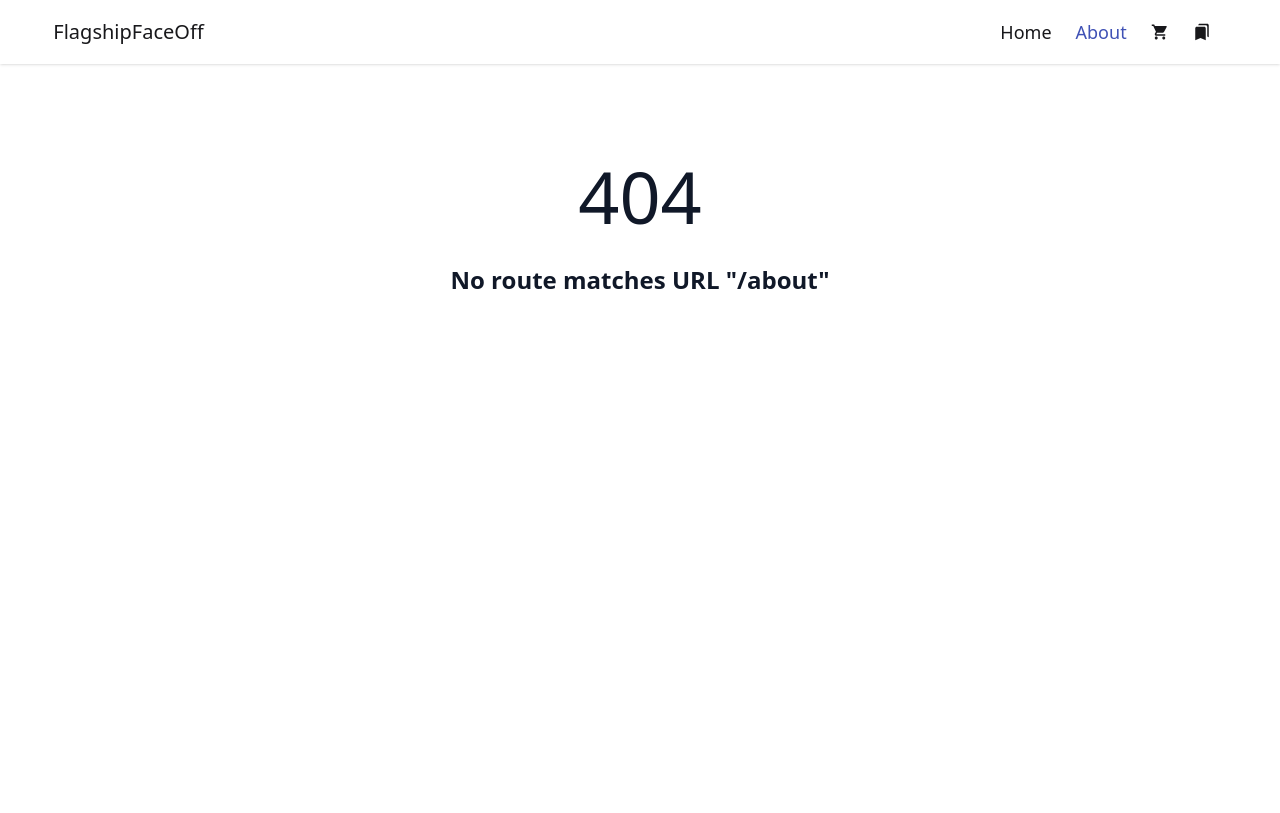
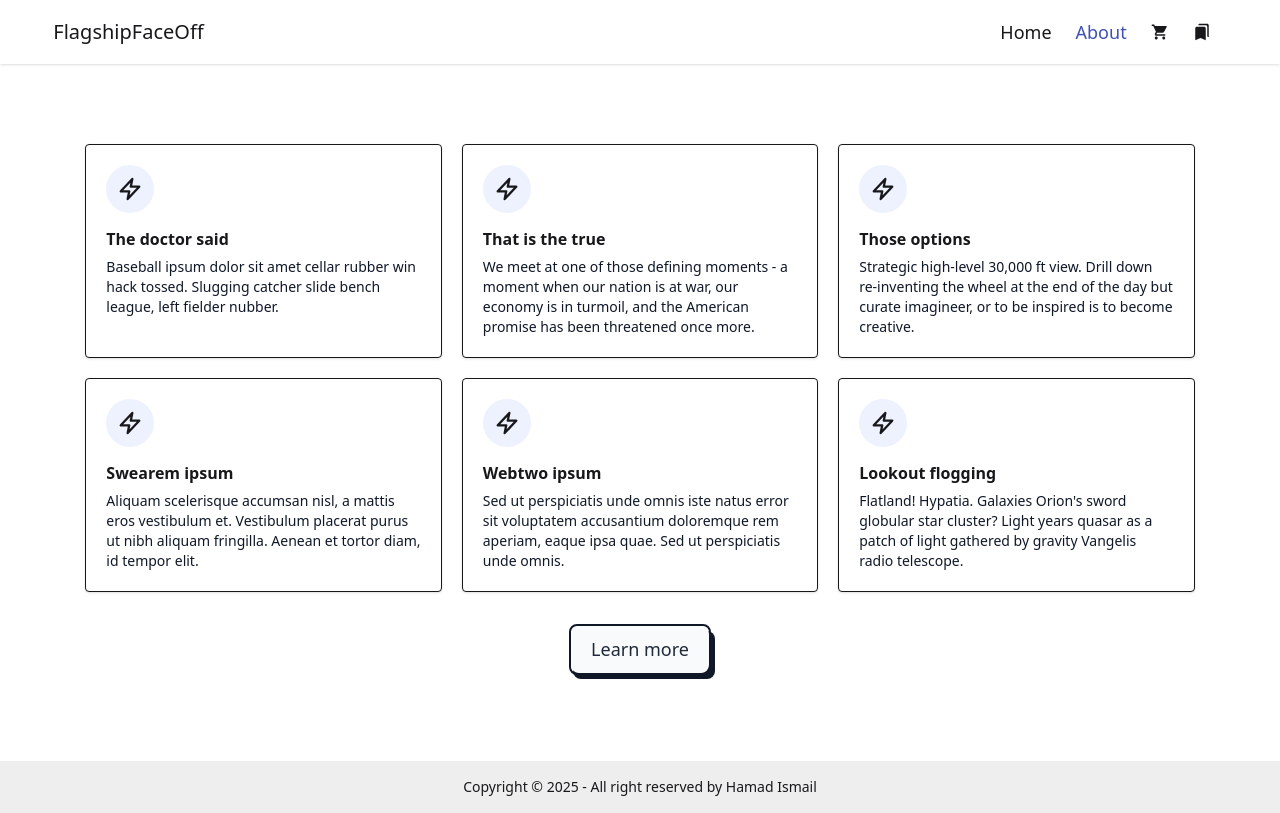
Before and after one commit to hamadismail/flagship-face-off, a React (Vite) app: page /about in a window 1280 px wide. Before the commit this address had no page. Built offline with nearby package versions, Linux system fonts and the light colour scheme.

Commit message:
implement-addToCart

```diff
--- a/src/components/Header/Navbar.jsx
+++ b/src/components/Header/Navbar.jsx
@@ -1,9 +1,11 @@
-import React from 'react';
+import React, { useContext } from 'react';
 import NavList from './NavList';
 import { MdBookmarks, MdShoppingCart } from 'react-icons/md';
 import { Link } from 'react-router';
+import { CartContext } from '../../providers/Contexts';
 
 const Navbar = () => {
+  const { carts } = useContext(CartContext);
   const listData = [
     { id: 1, name: 'Home', path: '/' },
     { id: 2, name: 'About', path: '/about' },
@@ -12,8 +14,19 @@
   const lists = listData.map(list => <NavList key={list.id} list={list} />);
 
   const iconList = [
-    { id: 3, name: <MdShoppingCart />, path: '/cart' },
-    { id: 4, name: <MdBookmarks />, path: '/favourite' },
+    {
+      id: 1,
+      name: (
+        <div className="relative">
+          <MdShoppingCart />
+          <p className="absolute -top-3 -right-2 text-sm">
+            {carts.length > 0 && carts.length}
+          </p>
+        </div>
+      ),
+      path: '/cart',
+    },
+    { id: 2, name: <MdBookmarks />, path: '/favourite' },
   ];
 
   const iconLists = iconList.map(icon => <NavList key={icon.id} list={icon} />);
--- a/src/main.jsx
+++ b/src/main.jsx
@@ -3,9 +3,12 @@
 import './index.css';
 import { RouterProvider } from 'react-router';
 import router from './routes/Routes';
+import CartProviders from './providers/CartProviders';
 
 createRoot(document.getElementById('root')).render(
   <StrictMode>
-    <RouterProvider router={router} />
+    <CartProviders>
+      <RouterProvider router={router} />
+    </CartProviders>
   </StrictMode>
 );
--- /dev/null
+++ b/src/pages/About.jsx
@@ -0,0 +1,153 @@
+import React from 'react';
+import Button from '../components/ui/Button';
+
+const About = () => {
+  return (
+    <div className="px-4 py-16 mx-auto sm:max-w-xl md:max-w-full lg:max-w-screen-xl md:px-24 lg:px-8 lg:py-20">
+      <div className="grid gap-5 mb-8 md:grid-cols-2 lg:grid-cols-3">
+        <div className="p-5 duration-300 transform bg-white border rounded shadow-sm hover:-translate-y-2">
+          <div className="flex items-center justify-center w-12 h-12 mb-4 rounded-full bg-indigo-50">
+            <svg
+              className="w-10 h-10 text-deep-purple-accent-400"
+              stroke="currentColor"
+              viewBox="0 0 52 52"
+            >
+              <polygon
+                strokeWidth="3"
+                strokeLinecap="round"
+                strokeLinejoin="round"
+                fill="none"
+                points="29 13 14 29 25 29 23 39 38 23 27 23"
+              />
+            </svg>
+          </div>
+          <h6 className="mb-2 font-semibold leading-5">The doctor said</h6>
+          <p className="text-sm text-gray-900">
+            Baseball ipsum dolor sit amet cellar rubber win hack tossed.
+            Slugging catcher slide bench league, left fielder nubber.
+          </p>
+        </div>
+        <div className="p-5 duration-300 transform bg-white border rounded shadow-sm hover:-translate-y-2">
+          <div className="flex items-center justify-center w-12 h-12 mb-4 rounded-full bg-indigo-50">
+            <svg
+              className="w-10 h-10 text-deep-purple-accent-400"
+              stroke="currentColor"
+              viewBox="0 0 52 52"
+            >
+              <polygon
+                strokeWidth="3"
+                strokeLinecap="round"
+                strokeLinejoin="round"
+                fill="none"
+                points="29 13 14 29 25 29 23 39 38 23 27 23"
+              />
+            </svg>
+          </div>
+          <h6 className="mb-2 font-semibold leading-5">That is the true</h6>
+          <p className="text-sm text-gray-900">
+            We meet at one of those defining moments - a moment when our nation
+            is at war, our economy is in turmoil, and the American promise has
+            been threatened once more.
+          </p>
+        </div>
+        <div className="p-5 duration-300 transform bg-white border rounded shadow-sm hover:-translate-y-2">
+          <div className="flex items-center justify-center w-12 h-12 mb-4 rounded-full bg-indigo-50">
+            <svg
+              className="w-10 h-10 text-deep-purple-accent-400"
+              stroke="currentColor"
+              viewBox="0 0 52 52"
+            >
+              <polygon
+                strokeWidth="3"
+                strokeLinecap="round"
+                strokeLinejoin="round"
+                fill="none"
+                points="29 13 14 29 25 29 23 39 38 23 27 23"
+              />
+            </svg>
+          </div>
+          <h6 className="mb-2 font-semibold leading-5">Those options</h6>
+          <p className="text-sm text-gray-900">
+            Strategic high-level 30,000 ft view. Drill down re-inventing the
+            wheel at the end of the day but curate imagineer, or to be inspired
+            is to become creative.
+          </p>
+        </div>
+        <div className="p-5 duration-300 transform bg-white border rounded shadow-sm hover:-translate-y-2">
+          <div className="flex items-center justify-center w-12 h-12 mb-4 rounded-full bg-indigo-50">
+            <svg
+              className="w-10 h-10 text-deep-purple-accent-400"
+              stroke="currentColor"
+              viewBox="0 0 52 52"
+            >
+              <polygon
+                strokeWidth="3"
+                strokeLinecap="round"
+                strokeLinejoin="round"
+                fill="none"
+                points="29 13 14 29 25 29 23 39 38 23 27 23"
+              />
+            </svg>
+          </div>
+          <h6 className="mb-2 font-semibold leading-5">Swearem ipsum</h6>
+          <p className="text-sm text-gray-900">
+            Aliquam scelerisque accumsan nisl, a mattis eros vestibulum et.
+            Vestibulum placerat purus ut nibh aliquam fringilla. Aenean et
+            tortor diam, id tempor elit.
+          </p>
+        </div>
+        <div className="p-5 duration-300 transform bg-white border rounded shadow-sm hover:-translate-y-2">
+          <div className="flex items-center justify-center w-12 h-12 mb-4 rounded-full bg-indigo-50">
+            <svg
+              className="w-10 h-10 text-deep-purple-accent-400"
+              stroke="currentColor"
+              viewBox="0 0 52 52"
+            >
+              <polygon
+                strokeWidth="3"
+                strokeLinecap="round"
+                strokeLinejoin="round"
+                fill="none"
+                points="29 13 14 29 25 29 23 39 38 23 27 23"
+              />
+            </svg>
+          </div>
+          <h6 className="mb-2 font-semibold leading-5">Webtwo ipsum</h6>
+          <p className="text-sm text-gray-900">
+            Sed ut perspiciatis unde omnis iste natus error sit voluptatem
+            accusantium doloremque rem aperiam, eaque ipsa quae. Sed ut
+            perspiciatis unde omnis.
+          </p>
+        </div>
+        <div className="p-5 duration-300 transform bg-white border rounded shadow-sm hover:-translate-y-2">
+          <div className="flex items-center justify-center w-12 h-12 mb-4 rounded-full bg-indigo-50">
+            <svg
+              className="w-10 h-10 text-deep-purple-accent-400"
+              stroke="currentColor"
+              viewBox="0 0 52 52"
+            >
+              <polygon
+                strokeWidth="3"
+                strokeLinecap="round"
+                strokeLinejoin="round"
+                fill="none"
+                points="29 13 14 29 25 29 23 39 38 23 27 23"
+              />
+            </svg>
+          </div>
+          <h6 className="mb-2 font-semibold leading-5">Lookout flogging</h6>
+          <p className="text-sm text-gray-900">
+            Flatland! Hypatia. Galaxies Orion's sword globular star cluster?
+            Light years quasar as a patch of light gathered by gravity Vangelis
+            radio telescope.
+          </p>
+        </div>
+      </div>
+      <div className="text-center">
+        <Button label="Learn more" />
+      </div>
+    </div>
+  );
+};
+
+export default About;
--- a/src/pages/PhoneDetails.jsx
+++ b/src/pages/PhoneDetails.jsx
@@ -1,12 +1,18 @@
-import React from 'react';
+import React, { useContext } from 'react';
 import { useLoaderData, useParams } from 'react-router';
 import './phonedetails.css';
 import Button from '../components/ui/Button';
 import { MdBookmarkAdd, MdShoppingCartCheckout } from 'react-icons/md';
+import { CartContext } from '../providers/Contexts';
 
 const PhoneDetails = () => {
   const phones = useLoaderData();
   const { phoneId } = useParams();
+  const { setCarts } = useContext(CartContext);
+
+  const handleCarts = () => {
+    setCarts(prev => prev + 1);
+  };
 
   const singlePhone = phones.find(phone => phone.id === parseInt(phoneId));
   const {
@@ -65,7 +71,7 @@
           </div>
 
           <div className="flex gap-2 mt-4">
-            <Button label={<MdShoppingCartCheckout />} />
+            <Button onClick={handleCarts} label={<MdShoppingCartCheckout />} />
             <Button label={<MdBookmarkAdd />} />
           </div>
         </div>
--- a/src/pages/phonedetails.css
+++ b/src/pages/phonedetails.css
@@ -3,4 +3,5 @@
   height: auto;
   object-fit: cover;
   aspect-ratio: 3/2;
+  border-radius: 10px;
 }
--- /dev/null
+++ b/src/providers/CartProviders.jsx
@@ -0,0 +1,13 @@
+import React, { useState } from 'react';
+import { CartContext } from './Contexts';
+
+const CartProviders = ({ children }) => {
+  const [carts, setCarts] = useState([]);
+  return (
+    <CartContext.Provider value={{ carts, setCarts }}>
+      {children}
+    </CartContext.Provider>
+  );
+};
+
+export default CartProviders;
--- /dev/null
+++ b/src/providers/Contexts.jsx
@@ -0,0 +1,3 @@
+import { createContext } from 'react';
+
+export const CartContext = createContext();
--- a/src/routes/Routes.jsx
+++ b/src/routes/Routes.jsx
@@ -4,6 +4,7 @@
 import Home from '../pages/Home';
 import { PulseLoader } from 'react-spinners';
 import PhoneDetails from '../pages/PhoneDetails';
+import About from '../pages/About';
 
 const router = createBrowserRouter([
   {
@@ -20,6 +21,10 @@
         loader: () => fetch('../phones.json'),
       },
       {
+        path: 'about',
+        Component: About,
+      },
+      {
         path: 'phone-details/:phoneId',
         Component: PhoneDetails,
         hydrateFallbackElement: (
```
